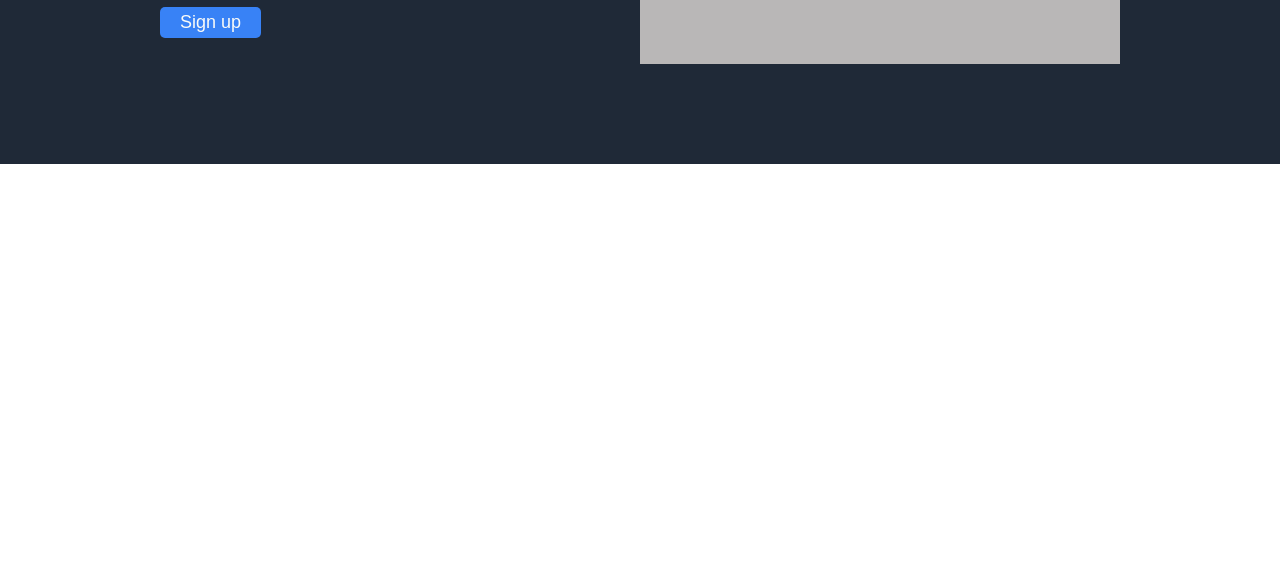
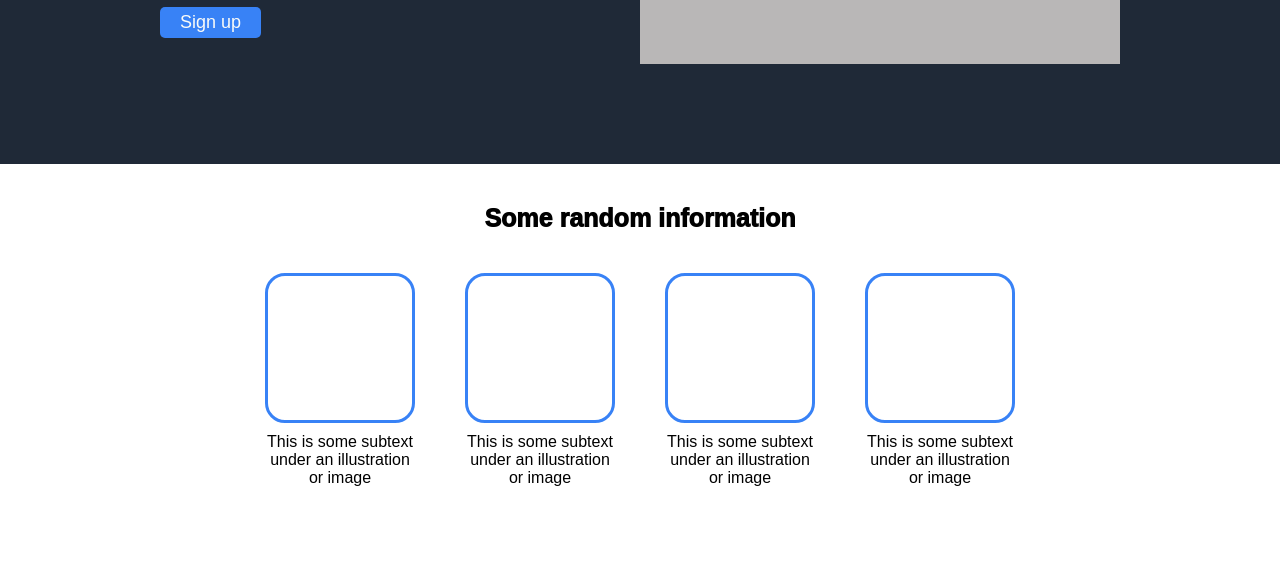
Before and after one commit to Skun01/TOP-project-Landing-page, a plain HTML site: page index.html in a window 1280 px wide. Shown: the part 334-921 px from the top of the page. Before the commit the page ends 800 px from the top, so only its background shows below. Drawn offline with Linux system fonts and the light colour scheme.

Commit message:
introduce section: done

```diff
--- a/index.html
+++ b/index.html
@@ -12,7 +12,7 @@
         <!-- header navigation -->
         <nav class="main-nav">
             <div class="head-logo">
-                HEADER LOGO
+                Header logo
             </div>
             <ul class="head-link">
                 <li><a href="#">Header link one</a></li>
@@ -43,7 +43,53 @@
     <main>
 
         <div class="introduce">
+            <h3 class="intro-title">Some random information</h3>
+            <div class="intro-list">
 
+                <div class="intro-content">
+                    <div class="intro-img">
+
+                    </div>
+
+                    <div class="intro-desc">
+                        This is some subtext under an
+                        illustration or image
+                    </div>
+                </div>
+
+                <div class="intro-content">
+                    <div class="intro-img">
+
+                    </div>
+
+                    <div class="intro-desc">
+                        This is some subtext under an
+                        illustration or image
+                    </div>
+                </div>
+
+                <div class="intro-content">
+                    <div class="intro-img">
+
+                    </div>
+
+                    <div class="intro-desc">
+                        This is some subtext under an
+                        illustration or image
+                    </div>
+                </div>
+
+                <div class="intro-content">
+                    <div class="intro-img">
+
+                    </div>
+
+                    <div class="intro-desc">
+                        This is some subtext under an
+                        illustration or image
+                    </div>
+                </div>
+            </div>
         </div>
 
         <div class="advice-phrase">
--- a/style.css
+++ b/style.css
@@ -29,6 +29,7 @@ header .main-nav{
 .main-nav .head-logo{
     font-size: 24px;
     color: #f9faf8;
+    font-weight: bold;
 }
 
 header .head-link{
@@ -94,3 +95,39 @@ header .slider{
 .slider-img .img{
 
 }
+
+/* main content */
+
+main{
+    margin: 0 160px;
+}
+
+.introduce{
+    text-align: center;
+    padding-bottom: 100px;;
+}
+
+.intro-list{
+    display: flex;
+    justify-content: center;
+    gap: 50px;
+}
+
+.intro-title{
+    font-size: 25px;
+    font-weight: 1000;
+    margin: 40px 0;
+}
+
+/* each object in list */
+.intro-content{
+    width: 150px;
+}
+
+.intro-img{
+    width: 150px;
+    height: 150px;
+    border: 3px solid #3882f6;
+    border-radius: 20px;
+    margin-bottom: 10px;
+}
```
